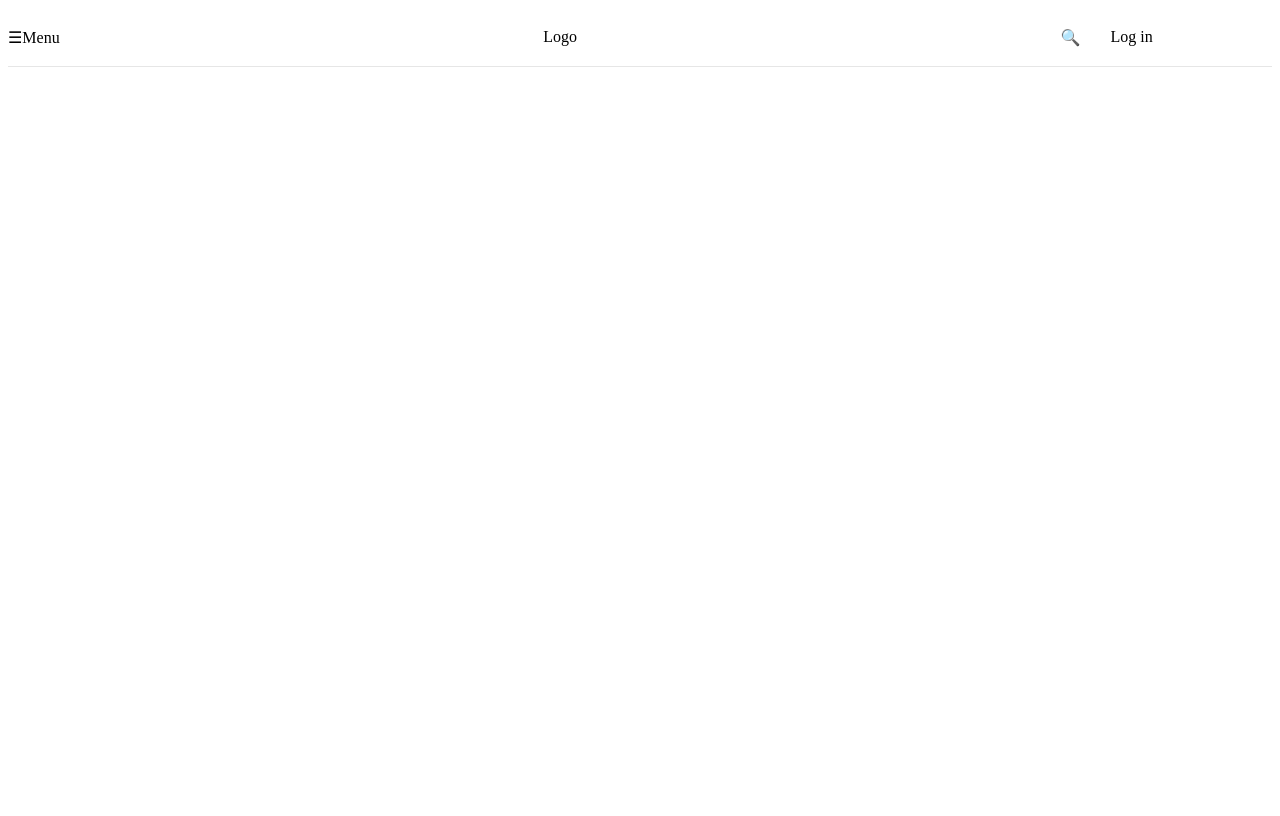
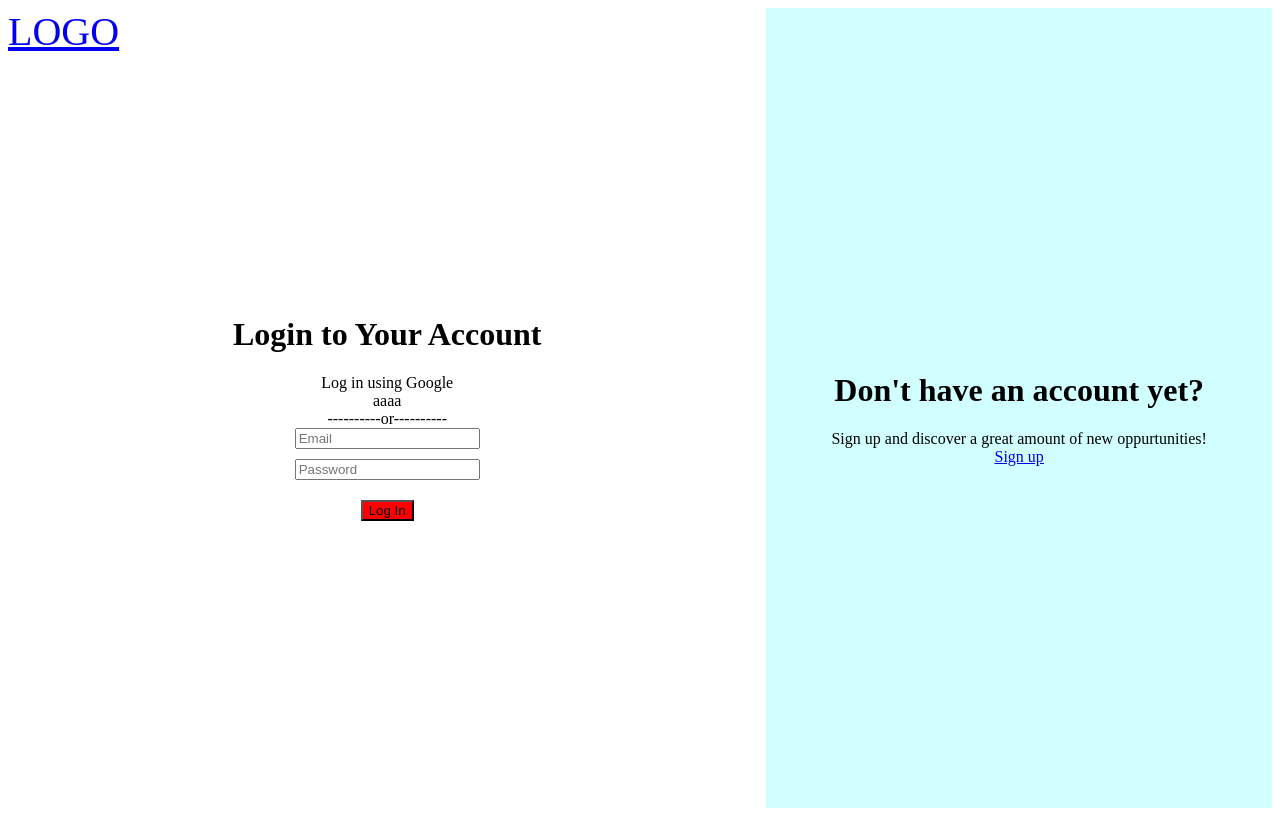
Before and after one commit to JakubDralus/authorized-car-service-center, a React (Create React App) app in the folder frontend/: page /login in a window 1280 px wide. Built offline with nearby package versions, Linux system fonts and the light colour scheme; the HTML template or start-up script is replaced by a standard one.

Commit message:
ASO-80 login page structure, fixed ts support

```diff
--- a/frontend/src/App.tsx
+++ b/frontend/src/App.tsx
@@ -1,6 +1,7 @@
 import { BrowserRouter, Routes, Route } from 'react-router-dom';
 import Home from './pages/home/Home';
 import Login from './pages/login/Login';
+import Signup from './pages/signup/Signup';
 
 function App() {
   return (
@@ -8,7 +9,7 @@ function App() {
       <Routes>
         <Route index errorElement={<div>404 not found</div>} element={<Home/>}/>
         <Route path='/login' errorElement={<div>404 not found</div>} element={<Login/>}/>
-        <Route path='/signup' errorElement={<div>404 not found</div>} element={<Login/>}/>
+        <Route path='/signup' errorElement={<div>404 not found</div>} element={<Signup/>}/>
       </Routes>
     </BrowserRouter>
   );
--- a/frontend/src/assets/index.css
+++ b/frontend/src/assets/index.css
@@ -13,6 +13,12 @@ body {
   -moz-osx-font-smoothing: grayscale;
 }
 
+#root{
+  display: flex;
+  flex-direction: column;
+  min-height: 100vh;
+}
+
 code {
   font-family: source-code-pro, Menlo, Monaco, Consolas, 'Courier New',
     monospace;
--- a/frontend/src/components/service_card/HomeCard.tsx
+++ b/frontend/src/components/service_card/HomeCard.tsx
@@ -0,0 +1 @@
+export{}
--- a/frontend/src/hooks/useData.tsx
+++ b/frontend/src/hooks/useData.tsx
@@ -1 +1,5 @@
 // fetching data from backend
+// export const useData = (url: string) => {
+
+// }
+export{}
--- a/frontend/src/hooks/useDataAuth.tsx
+++ b/frontend/src/hooks/useDataAuth.tsx
@@ -1 +1,2 @@
 // fetching data from backend with token
+export{}
--- a/frontend/src/pages/login/Login.css
+++ b/frontend/src/pages/login/Login.css
@@ -0,0 +1,54 @@
+.flex-column-center{
+    display: flex;
+    flex-direction: column;
+    align-items: center;
+    justify-content: center;
+}
+
+.login-container{
+    width: 100%;
+    height: 100vh;
+    display: flex;
+}
+
+.login-logo{
+    position: absolute;
+    font-size: 40px;
+}
+
+.login-left{
+    height:100%;
+    width:60%;
+    background-color: white;
+}
+
+.login-items-container{
+    height: 100%;
+
+}
+
+.login-socials{
+
+}
+
+
+
+.login-form form{
+    gap:10px;
+}
+
+.login-form form > button{
+    background-color: red;
+    margin-top: 10px;
+}
+
+.login-right{
+    height:100%;
+    width:40%;
+    background-color: rgb(209, 255, 255);
+}
+
+.login-right-items{
+    height: 100%;
+    text-align: center;
+}
--- a/frontend/src/pages/login/Login.tsx
+++ b/frontend/src/pages/login/Login.tsx
@@ -1,9 +1,46 @@
-import Navbar from "../../components/navbar/Navbar"
+// import Navbar from "../../components/navbar/Navbar"
+import { Link } from "react-router-dom"
+import "./Login.css"
 
 const Login = () => {
 
     return(
-        <Navbar/>
+        <>
+            {/* <Navbar/> */}
+            <div className="login-container">
+                <div className="login-logo"><Link to="/">LOGO</Link></div>
+                <div className="login-left">
+                    <div className="login-items-container flex-column-center">
+                        <h1>Login to Your Account</h1>
+                        <div className="login-socials flex-column-center">
+                            <div className="login-google-text">
+                                Log in using Google
+                            </div>
+                            <div className="login-google-button">
+                                aaaa
+                            </div>
+                        </div>
+                        <div className="login-break">
+                            ----------or----------
+                        </div>
+                        <div className="login-form">
+                            <form className="flex-column-center" onSubmit={() => console.log("login")}>
+                                <input type="text" placeholder="Email"></input>
+                                <input type="password" placeholder="Password"></input>
+                                <button type="submit">Log In</button>
+                            </form>
+                        </div>
+                    </div>
+                </div>
+                <div className="login-right">
+                    <div className="login-right-items flex-column-center">
+                        <h1>Don't have an account yet?</h1>
+                        <div>Sign up and discover a great amount of new oppurtunities!</div>
+                        <Link to="/signup">Sign up</Link>
+                    </div>
+                </div>
+            </div>
+        </>
     )
 }
 export default Login
```
Also changed, not shown: frontend/package.json (+7 -6 lines), frontend/src/config/axiosConfig.ts (renamed from frontend/src/config/axiosConfig.js), 1 other file (tests, documents, lock files or other folders).
